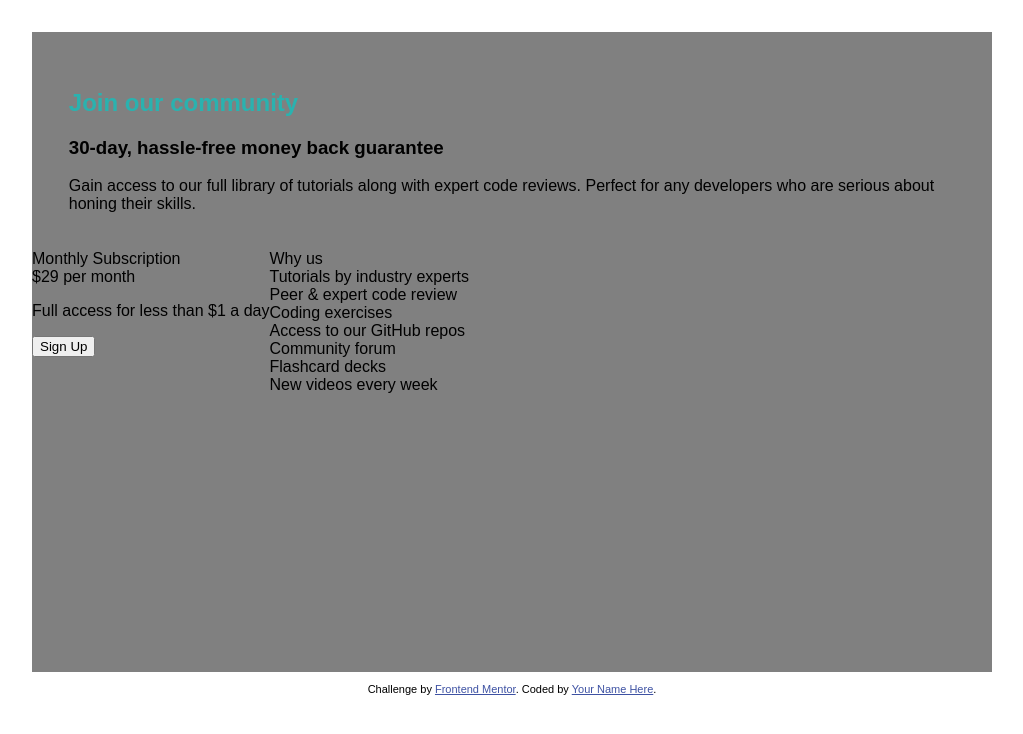
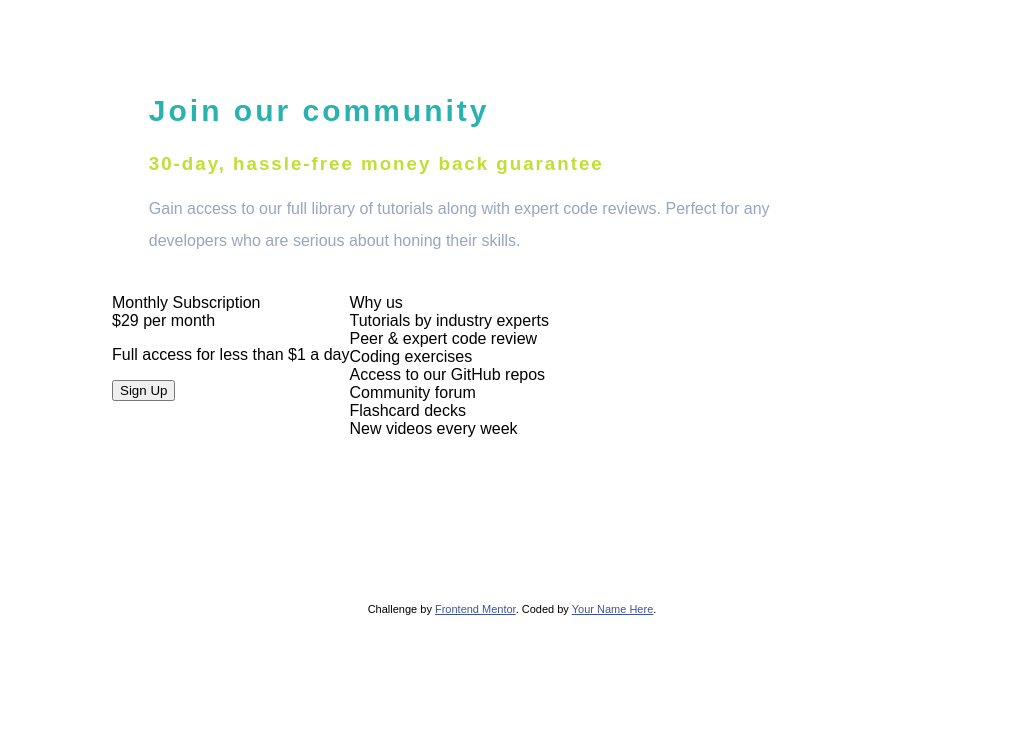
Before and after one commit to ayushprojects/single-price-grid-component, a plain HTML site: page index.html in a window 1280 px wide. Shown: the whole page, without its empty margins (128-1151 px from the left). Drawn offline with Linux system fonts and the light colour scheme; a web font is replaced by a local one.

Commit message:
commit to main

```diff
--- a/index.html
+++ b/index.html
@@ -26,7 +26,7 @@
                 <div class="row1">
                      <h2>Join our community</h2>
                      <h3>30-day, hassle-free money back guarantee</h3>
-                     <div> Gain access to our full library of tutorials along with expert code reviews.
+                     <div id="row1-para"> Gain access to our full library of tutorials along with expert code reviews.
                       Perfect for any developers who are serious about honing their skills.</div>
                 </div>
 
--- a/style.css
+++ b/style.css
@@ -7,10 +7,10 @@ body{
 
 
 .container{
-    height: 40rem;
-    width: 60rem;
+    height: 35rem;
+    width: 50rem;
     margin: auto;
-    background-color: grey;
+    background-color: white;
     margin-top: 2rem;
 }
 .row1{
@@ -18,6 +18,19 @@ body{
 }
 .row1 h2{
     color: hsl(179, 62%, 43%);
+    font-size: 30px;
+    letter-spacing: 3px;
+}
+.row1 h3{
+    color: hsl(71, 73%, 54%);
+    letter-spacing: 2px;
+    font-weight: 600;
+
+}
+#row1-para{
+    color: hsl(218, 22%, 67%);
+    width: 40rem;
+    line-height: 2rem;
 }
 .row2{
     display: flex;
```
